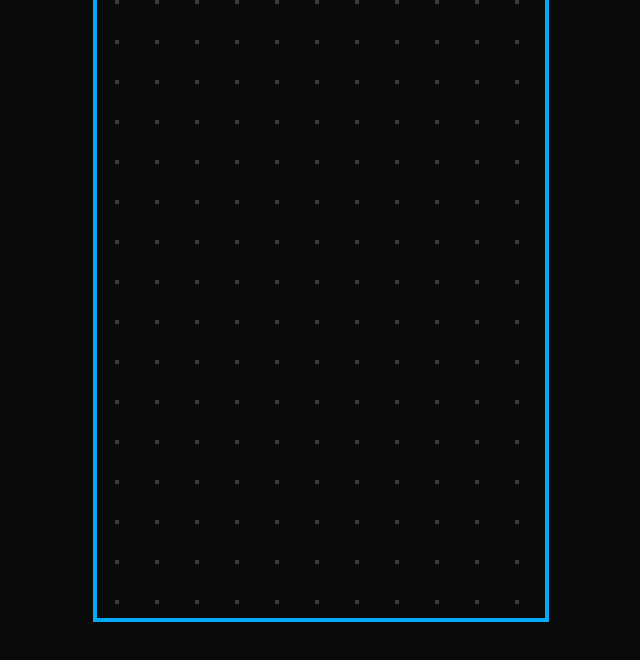
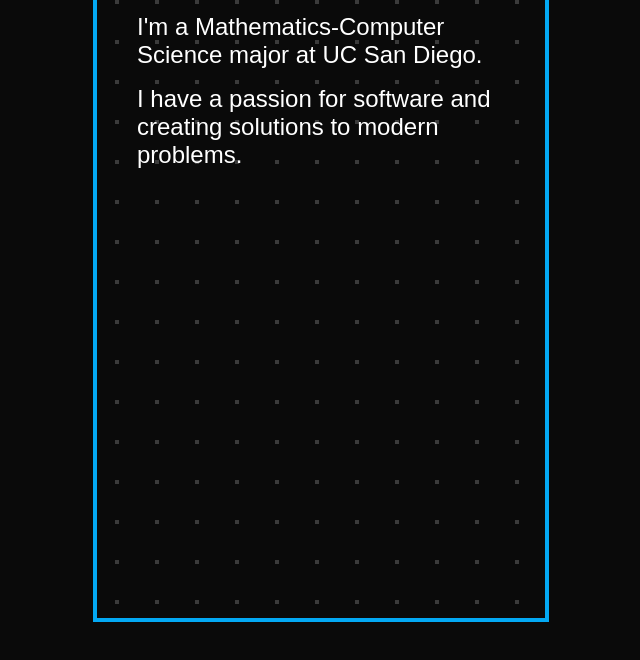
Before and after one commit to JonathanYin/Jonathan-Contact, a plain HTML site: page index.html in a window 1280 px wide. Shown: the part 140-800 px from the top of the page, without its empty margins (319-959 px from the left). Drawn offline with Linux system fonts and the light colour scheme; some icons are missing; a web font is replaced by a local one.

Commit message:
Add subtitle

```diff
--- a/index.html
+++ b/index.html
@@ -21,7 +21,8 @@
 <div class="card">
     <div class="card-content">
         <h3 class="card-title">I'm Jonathan Yin</h3>
-        <h4 class="card-subtitle"></h4>
+        <h4 class="card-subtitle">I'm a Mathematics-Computer Science major at UC San Diego.</h4>
+        <h4 class="card-subtitle">I have a passion for software and creating solutions to modern problems.</h4>
     </div>
     <i class="fa-solid fa-hat-witch card-icon"></i>
 </div>
```
